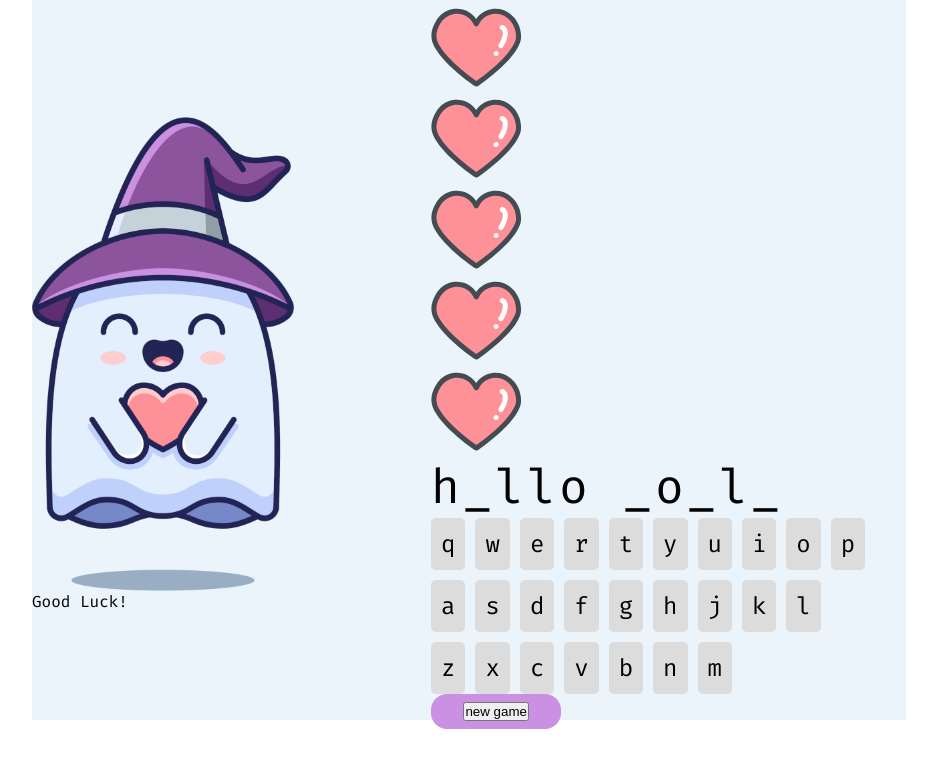
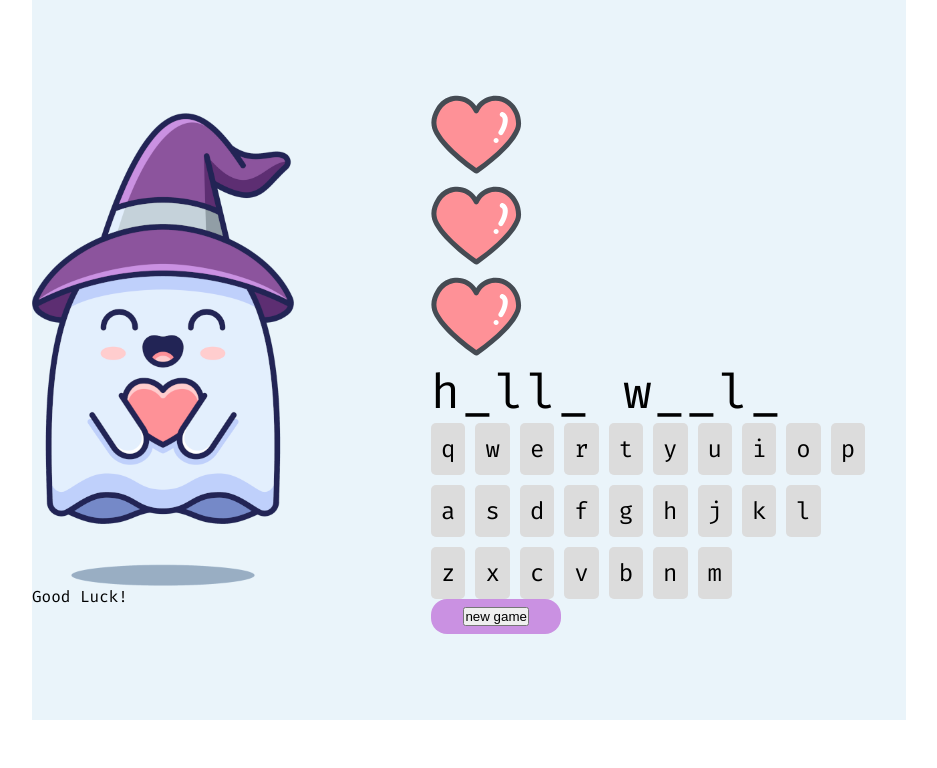
Before and after one commit to d-zienke/Ghostman, a React (Vite) app: page / in a window 1280 px wide. Shown: the top 768 px of the page, without its empty margins (171-1108 px from the left). Built offline with nearby package versions, Linux system fonts and the light colour scheme.

Commit message:
Split code to seperate components
The JSX code has been rearranged. There is still interactivity and styles to be added.

```diff
--- a/src/Ghostman.jsx
+++ b/src/Ghostman.jsx
@@ -1,11 +1,9 @@
 import React, {useState, useEffect} from "react"
-import Keyboard from "./components/Keyboard.jsx"
 
-import picGameOff from "./assets/images/ghost_game-off.png"
-import picGameOn from "./assets/images/ghost_game-on.png"
-import picGameOver from "./assets/images/ghost_game-over.png"
-import picGameWon from "./assets/images/ghost_game-won.png"
-import heartIcon from "./assets/images/heart_icon.svg"
+// React components
+import GameOn from "./components/Game-on"
+import GameOff from "./components/Game-off"
+import GameStatus from "./components/Game-status"
 
 function Ghostman() {
   const [game, setGame] = useState({
@@ -13,8 +11,8 @@ function Ghostman() {
     status: "On" // keep this capitalized to match the name of img
   })
   const [word, setWord] = useState("hello world")
-  const [guessedLetters, setGuessedLetters] = useState(["h", "l", "o"])
-  const [chances, setChances] = useState(5)
+  const [guessedLetters, setGuessedLetters] = useState(["h", "l", "w"])
+  const [chances, setChances] = useState(3)
   const wordArray = word.split("")
   const lettersToGuess = getLettersToGuess()
   const puzzle = getPuzzle()
@@ -32,71 +30,23 @@ function Ghostman() {
     }).join("")
   }
 
-  function renderHearts() {
-    const hearts = []
-    for(let i = 1; i <= chances; i++) {
-      hearts.push(
-        <img src={heartIcon}></img>
-      )
-    }
-    return hearts
-  }
-
-  function switchPics() {
-    let pic = ""
-    switch (game.status) {
-      case "Off":
-        pic = picGameOff
-        break;
-      case "On":
-        pic = picGameOn
-        break;
-      case "Over":
-        pic = picGameOver
-        break;
-      case "Won":
-        pic = picGameWon
-        break;
-    }
-    return pic
-  }
-
   return (
     <main className="Ghostman">
-      <section className="Ghostman__status">
-        <div className="Ghostman__picture">
-          <img src={switchPics()} alt="ghost picture" />
-        </div>
-        {game.isOn &&
-        <div className="Ghostman__message">
-          <p>Good Luck!</p>
-        </div>}
-      </section>
-      {
-      game.isOn ? /* if the game is NOT active */
+      <GameStatus
+        game={game}
+      />
       <section className="Ghostman__controls">
-        <div className="Ghostman__hearts">{renderHearts()}</div>
-        <div className="Ghostman__puzzle"><p>{puzzle}</p></div>
-        <Keyboard />
+        {game.isOn ?
+          <GameOn
+            puzzle={puzzle}
+            chances={chances}
+          /> :
+          <GameOff />
+        }
         <div className="Ghostman__button">
           <button className="btn">new game</button>
         </div>
       </section>
-      : /* if the game is NOT active */
-      <section className="Ghostman__controls">
-        <div className="Ghostman__intro">
-          <p>Ghostman</p>
-          <p>This simple word game is based on the well-known classic “Hangman”</p>
-          <p>Try to guess the hidden word, one letter at a time</p>
-        </div>
-        <div className="Ghostman__call-to-start">
-          <p>Hit the button below to start</p>
-        </div>
-        <div className="Ghostman__button">
-          <button className="btn">new game</button>
-        </div>
-      </section>
-      }
     </main>
   )
 }
--- /dev/null
+++ b/src/components/Game-off.jsx
@@ -0,0 +1,16 @@
+function GameOff() {
+  return (
+    <>
+      <div className="Ghostman__intro">
+        <p>Ghostman</p>
+        <p>This simple word game is based on the well-known classic “Hangman”</p>
+        <p>Try to guess the hidden word, one letter at a time</p>
+      </div>
+      <div className="Ghostman__call-to-start">
+        <p>Hit the button below to start</p>
+      </div>
+    </>
+  )
+}
+
+export default GameOff
--- /dev/null
+++ b/src/components/Game-on.jsx
@@ -0,0 +1,31 @@
+import Keyboard from "./Keyboard.jsx"
+
+// images to be rendered in game
+import heartIcon from "../assets/images/heart_icon.svg"
+
+function GameOn({ puzzle, chances }) {
+
+  function renderHearts() {
+    const hearts = []
+    for(let i = 1; i <= chances; i++) {
+      hearts.push(
+        <img key={i} src={heartIcon}></img>
+      )
+    }
+    return hearts
+  }
+
+  return (
+    <>
+      <div className="Ghostman__hearts">
+        {renderHearts()}
+      </div>
+      <div className="Ghostman__puzzle">
+        <p>{puzzle}</p>
+      </div>
+      <Keyboard />
+    </>
+  )
+}
+
+export default GameOn
--- /dev/null
+++ b/src/components/Game-status.jsx
@@ -0,0 +1,41 @@
+// Images to be rendered in game
+import picGameOff from "../assets/images/ghost_game-off.png"
+import picGameOn from "../assets/images/ghost_game-on.png"
+import picGameOver from "../assets/images/ghost_game-over.png"
+import picGameWon from "../assets/images/ghost_game-won.png"
+
+function GameStatus({ game }) {
+
+  function switchPics() {
+    let pic = ""
+    switch (game.status) {
+      case "Off":
+        pic = picGameOff
+        break;
+      case "On":
+        pic = picGameOn
+        break;
+      case "Over":
+        pic = picGameOver
+        break;
+      case "Won":
+        pic = picGameWon
+        break;
+    }
+    return pic
+  }
+
+  return (
+    <section className="Ghostman__status">
+    <div className="Ghostman__picture">
+      <img src={switchPics()} alt="ghost picture" />
+    </div>
+    {game.isOn &&
+    <div className="Ghostman__message">
+      <p>Good Luck!</p>
+    </div>}
+  </section>
+  )
+}
+
+export default GameStatus
```
